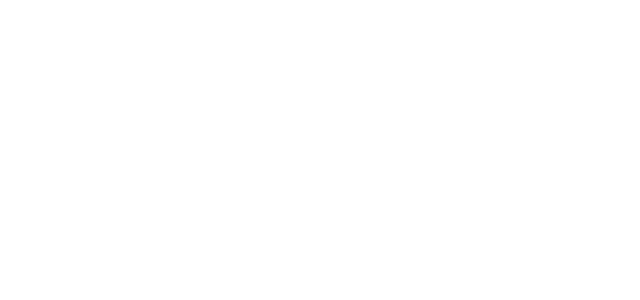
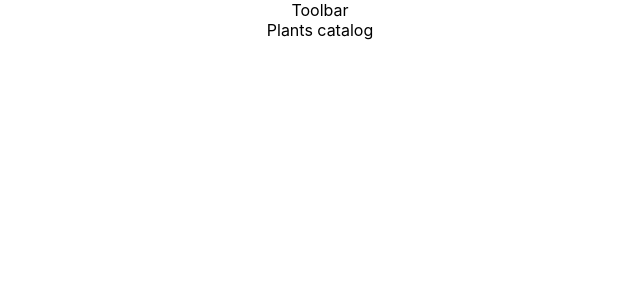
Before and after one commit to Nadaleti/plant-catalog, a React (Create React App) app: page / in a window 1280 px wide. Shown: the top 300 px of the page, without its empty margins (320-960 px from the left). Built offline with nearby package versions, Linux system fonts and the light colour scheme.

Commit message:
Adding some guide content to App component

```diff
--- a/src/App.js
+++ b/src/App.js
@@ -5,6 +5,8 @@ import classes from './App.module.css';
 function App() {
   return (
     <div className={classes.App}>
+      <div>Toolbar</div>
+      <div>Plants catalog</div>
     </div>
   );
 }
```
